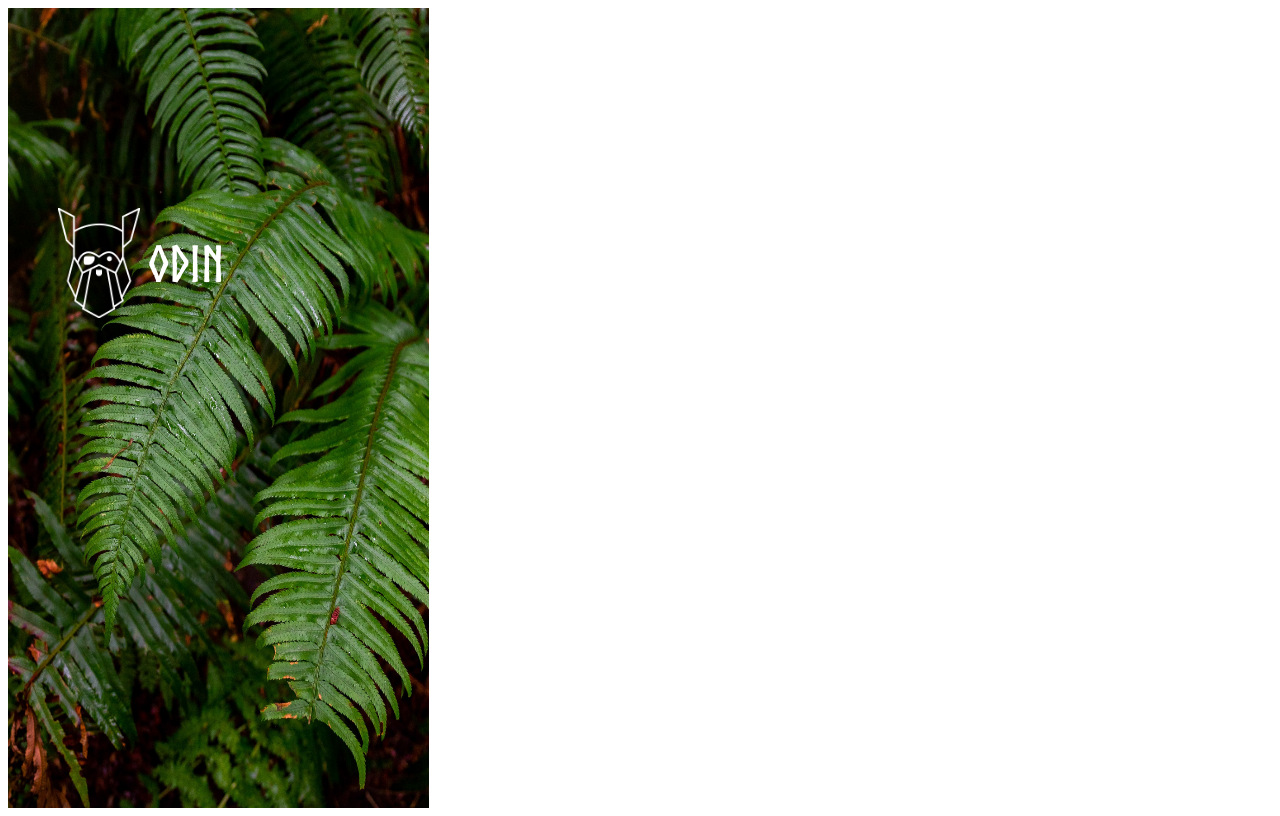
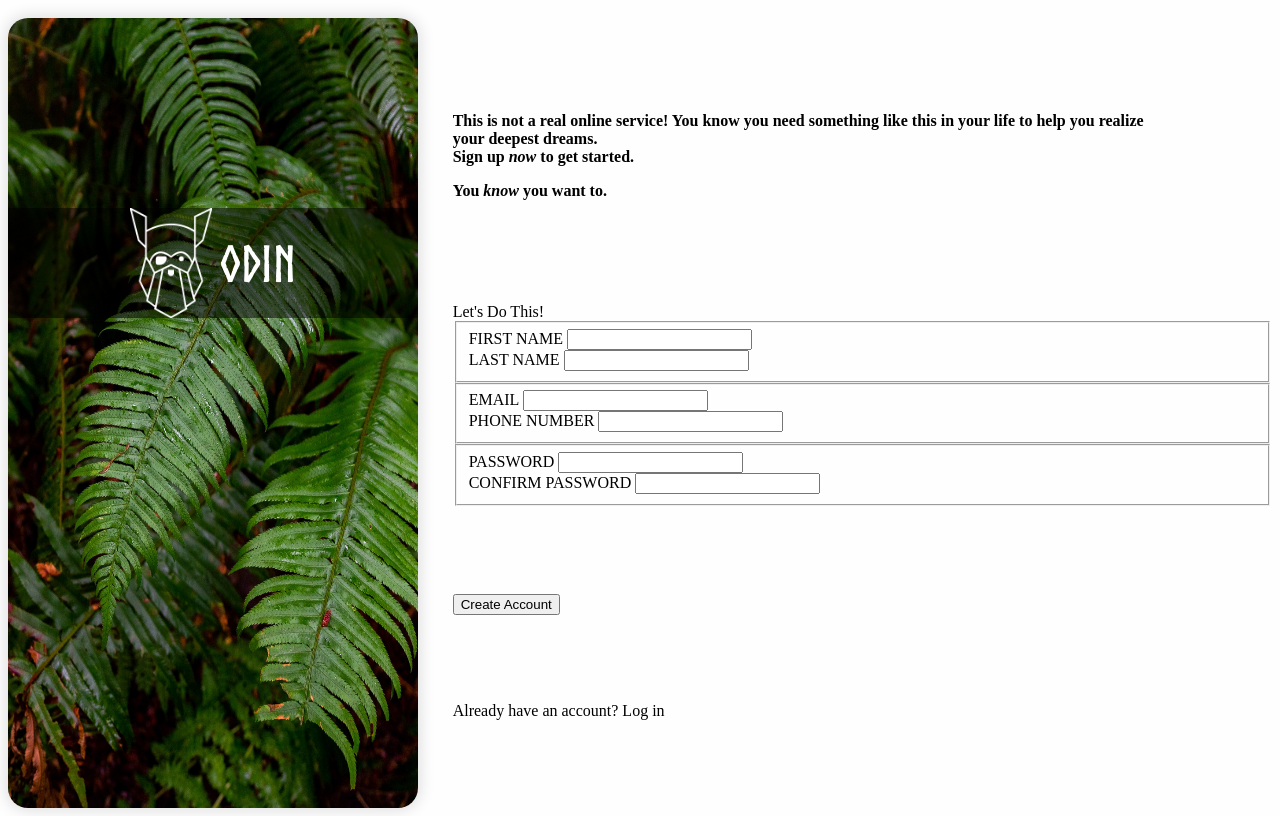
Before and after one commit to mbarre95/Sign-up-Form, a plain HTML site: page index.html in a window 1280 px wide. Drawn offline with Linux system fonts and the light colour scheme.

Commit message:
Created right banner

```diff
--- a/index.html
+++ b/index.html
@@ -10,14 +10,63 @@
 </head>
 <body>
     <div class="left-banner">
-        <img src="images/halie-west-25xggax4bSA-unsplash.jpg" alt="background-image">
+        <img class="background-image" src="images/halie-west-25xggax4bSA-unsplash.jpg" alt="background-image">
         <div class="card">
-            <img src="images/odin-lined.png" alt="logo">
-            <div class="title">ODIN</div>
+            <img class="card-image" src="images/odin-lined.png" alt="logo">
+            <div class="card-title">ODIN</div>
         </div>
     </div>
 
-    <div class="right-banner"></div>
+    <div class="right-banner">
+        <div class="text">
+            <p>This is not a real online service! You know you need something like this in your life to help you realize your deepest dreams.
+                <br>Sign up <em>now</em> to get started.
+            </p>
+            <p>You <em>know</em> you want to.</p>
+        </div>
+        <div class="form-container">
+            <div>Let's Do This!</div>
+            <fieldset class="name-section">
+                <form action="example.com/path" method="post">
+                    <label for="firstName">FIRST NAME</label>
+                    <input type="text" id="firstName" name="first_name">
+                </form>
+                <form action="example.com/path" method="post">
+                    <label for="lastName">LAST NAME</label>
+                    <input type="text" id="lastName" name="last_name">
+                </form>
+            </fieldset>
+
+            <fieldset class="info-section">
+                <form action="example.com/path" method="post">
+                    <label for="user_email">EMAIL</label>
+                    <input type="email" id="user_email" name="email">
+                </form>
+                <form action="example.com/path" method="post">
+                    <label for="phone_number">PHONE NUMBER</label>
+                    <input type="tel" id="phone_number" name="phone_number">
+                </form>
+            </fieldset>
+
+            <fieldset class="password-section">
+                <form action="example.com/path" method="post">
+                    <label for="user_password">PASSWORD</label>
+                    <input type="password" id="user_password" name="password">
+                </form>
+                <form action="example.com/path" method="post">
+                    <label for="confirm_user_password">CONFIRM PASSWORD</label>
+                    <input type="password" id="confirm_user_password" name="password">
+                </form>
+            </fieldset>
+
+        </div>
+
+        <div class="create-button">
+            <button>Create Account</button>
+        </div>
+
+        <div class="Login">Already have an account? Log in</div>
+    </div>
 
 </body>
 </html>
--- a/styles.css
+++ b/styles.css
@@ -1,43 +1,61 @@
-body {
-    display: flex;
-    height: 100vh;
-}
-
 @font-face {
     font-family: norse-font;
     src: url(/fonts/Norse-Bold.otf);
 }
 
+
+body {
+    display: flex;
+    justify-content: center;
+    height: 100vh;
+    background-color: rgb(254, 254, 255);
+}
+
 .left-banner {
-    position: relative;
     flex: 1;
+    display: flex;
+    flex-direction: column;
+    padding-top: 10px;
 }
 
 .right-banner {
     flex: 2;
+    display: flex;
+    flex-direction: column;
+    justify-content: space-evenly;
+    padding-left: 35px;
 }
 
-img[alt~="background-image"]  {
+.background-image {
     max-width: 100%;
     min-height: 100%;
+    border-radius: 20px;
+    box-shadow: 0 0 15px 2px #DDD;
+
 }
 
 .card {
     display: flex;
-    position: absolute;
-    top: 25vh;
-    left: 50px;
+    position: relative;
+    top: -75vh;
+    background-color: rgba(0, 0, 0, .5);
+    align-items: center;
+    justify-content: center;
 }
 
-.title {
-    display: flex;
+.card-title {
     font-family: norse-font, sans-serif;
     color: white;
     font-size: 50px;
-    align-items: center;
     padding-left: 8px;
 }
 
-img[alt~="logo"] {
+.card-image {
     height: 110px;
 }
+
+.text {
+    padding-right: 100px;
+    font-size: 16px;
+    font-weight: bold;
+}
```
